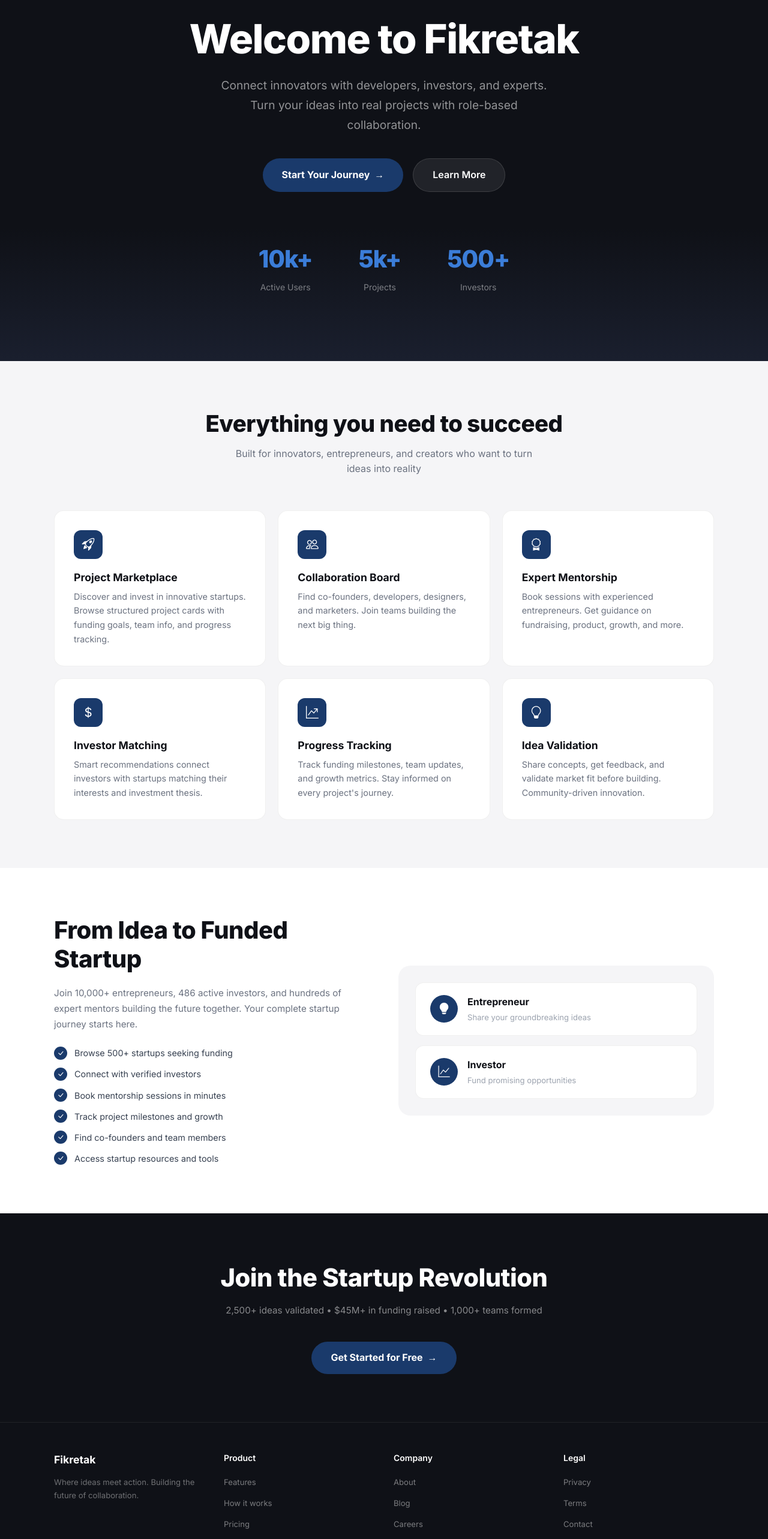
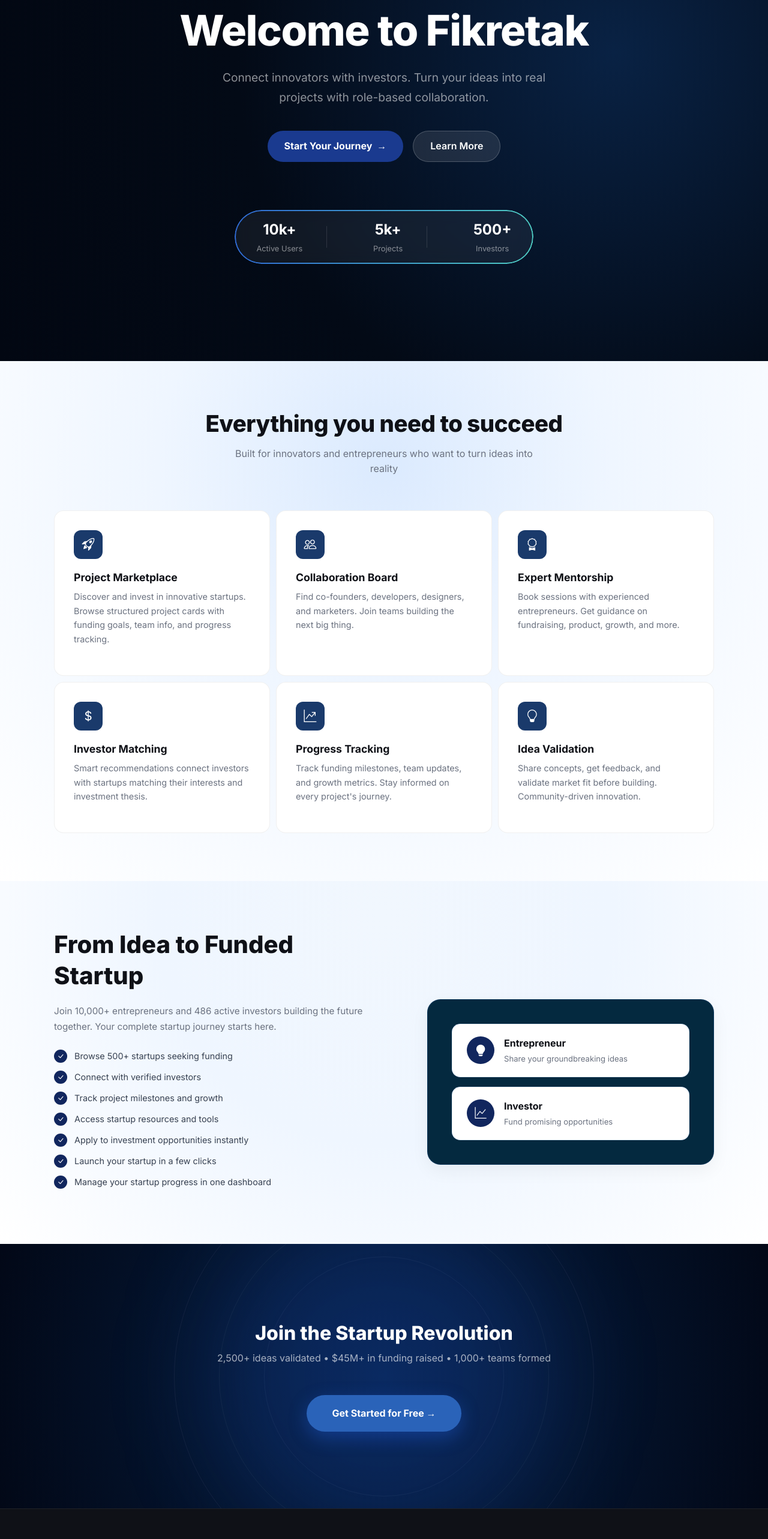
Before and after one commit to usef131/DemoFikratek, a React (Vite) app: page / in a window 1280 px wide. Shown: the part 200-2766 px from the top of the page at 60% size. Built offline with nearby package versions, Linux system fonts and the light colour scheme.

Commit message:
Update homepage hero section design

```diff
--- /dev/null
+++ b/src/Pages/Home/Home.css
@@ -0,0 +1,65 @@
+.btn-primary {
+  background: #1a3a6b;
+  color: white;
+  padding: 12px 28px;
+  border-radius: 999px;
+  text-decoration: none;
+  font-weight: 700;
+  transition: all 0.3s ease;
+  display: inline-block;
+}
+
+.btn-primary:hover {
+  background: #2f6bd6;
+  transform: translateY(-2px);
+  box-shadow: 0 8px 20px rgba(47, 107, 214, 0.4);
+}
+
+.btn-secondary {
+  background: rgba(255,255,255,0.1);
+  color: white;
+  padding: 12px 28px;
+  border-radius: 999px;
+  text-decoration: none;
+  font-weight: 600;
+  border: 1px solid rgba(255,255,255,0.2);
+  transition: all 0.3s ease;
+  display: inline-block;
+}
+
+.btn-secondary:hover {
+  background: white;
+  color: #0f1117;
+  transform: translateY(-2px);
+}
+
+.feature-card {
+  -webkit-tap-highlight-color: transparent;
+}
+
+.feature-card > div {
+  transition: transform 0.25s ease, box-shadow 0.25s ease;
+  will-change: transform;
+  cursor: pointer;
+}
+
+
+.feature-card:hover > div {
+  transform: translateY(-10px) scale(1.03);
+  box-shadow: 0 20px 40px rgba(0, 0, 0, 0.12);
+}
+
+
+.feature-card:active > div {
+  transform: translateY(-4px) scale(0.98);
+}
+.cta-btn {
+  background: linear-gradient(135deg, #2563eb, #1e40af);
+  transition: all 0.3s ease;
+}
+
+.cta-btn:hover {
+  background: linear-gradient(135deg, #1e40af, #172554);
+  transform: translateY(-3px);
+  box-shadow: 0 10px 25px rgba(37, 99, 235, 0.35);
+}
--- a/src/Pages/Home/Home.jsx
+++ b/src/Pages/Home/Home.jsx
@@ -1,5 +1,6 @@
 import { Link } from 'react-router-dom'
 import { Container, Row, Col, Button } from 'react-bootstrap'
+import './Home.css'
 
 const FEATURES = [
   {
@@ -36,22 +37,23 @@
 
 const ROLES = [
   { icon: 'bi-lightbulb-fill', title: 'Entrepreneur', sub: 'Share your groundbreaking ideas' },
-  { icon: 'bi-graph-up',       title: 'Investor',  sub: 'Fund promising opportunities' },
+  { icon: 'bi-graph-up', title: 'Investor', sub: 'Fund promising opportunities' },
 ]
 
 const CHECKLIST = [
   'Browse 500+ startups seeking funding',
   'Connect with verified investors',
-  'Book mentorship sessions in minutes',
   'Track project milestones and growth',
-  'Find co-founders and team members',
   'Access startup resources and tools',
+  'Apply to investment opportunities instantly',
+  'Launch your startup in a few clicks',
+  'Manage your startup progress in one dashboard',
 ]
 
 const FOOTER_LINKS = {
   Product: ['Features', 'How it works', 'Pricing'],
   Company: ['About', 'Blog', 'Careers'],
-  Legal:   ['Privacy', 'Terms', 'Contact'],
+  Legal: ['Privacy', 'Terms', 'Contact'],
 }
 
 export default function Home() {
@@ -60,7 +62,7 @@
 
       {/* ── HERO ── */}
       <section style={{
-        background: 'linear-gradient(180deg, #0f1117 70%, #1a1f2e 100%)',
+        background: 'radial-gradient(circle at 80% 30%, #092244 0%, #030a16 55%, #020712 100%)',
         minHeight: '92vh',
         display: 'flex',
         flexDirection: 'column',
@@ -69,22 +71,10 @@
         textAlign: 'center',
         padding: '4rem 1.5rem 5rem',
       }}>
-        {/* Pill badge */}
-        <div style={{
-          border: '1px solid rgba(255,255,255,0.18)',
-          borderRadius: 999,
-          padding: '6px 18px',
-          color: 'rgba(255,255,255,0.6)',
-          fontSize: '0.82rem',
-          marginBottom: '2rem',
-          letterSpacing: '0.3px',
-        }}>
-          Where Ideas Meet Action
-        </div>
 
         <h1 style={{
           color: '#fff',
-          fontSize: 'clamp(2.5rem, 7vw, 4.2rem)',
+          fontSize: 'clamp(2.8rem, 5.5vw, 4.4rem)',
           fontWeight: 800,
           lineHeight: 1.1,
           letterSpacing: '-1.5px',
@@ -101,104 +91,165 @@
           lineHeight: 1.7,
           marginBottom: '2.5rem',
         }}>
-          Connect innovators with developers, investors, and experts. Turn
+          Connect innovators with investors. Turn
           your ideas into real projects with role-based collaboration.
         </p>
 
-        <div style={{ display: 'flex', gap: '1rem', flexWrap: 'wrap', justifyContent: 'center' }}>
-          <Link to="/login" style={{
-            background: '#1a3a6b',
-            color: '#fff',
-            textDecoration: 'none',
-            padding: '14px 32px',
-            borderRadius: 999,
-            fontWeight: 700,
-            fontSize: '1rem',
+        <div style={{ display: 'flex', gap: '1rem', flexWrap: 'wrap' }}>
+
+          <Link
+            to="/login"
+            className="btn-primary"
+            style={{
               display: 'inline-flex',
               alignItems: 'center',
               gap: 8,
-          }}>
+            }}
+          >
             Start Your Journey <span>→</span>
           </Link>
-          <a href="#about" style={{
-            background: 'rgba(255,255,255,0.08)',
-            color: '#fff',
-            textDecoration: 'none',
-            padding: '14px 32px',
-            borderRadius: 999,
-            fontWeight: 600,
-            fontSize: '1rem',
-            border: '1px solid rgba(255,255,255,0.12)',
-          }}>
+
+          <a
+            href="#about"
+            className="btn-secondary"
+          >
             Learn More
           </a>
+
         </div>
 
+
         {/* Stats */}
-        <div style={{
+        <div
+          style={{
+            position: 'relative',
             display: 'flex',
             gap: 'clamp(2rem, 6vw, 5rem)',
             marginTop: '5rem',
             flexWrap: 'wrap',
             justifyContent: 'center',
-        }}>
+            padding: '14px 36px',
+            borderRadius: 999,
+            background: 'rgba(255,255,255,0.06)',
+            backdropFilter: 'blur(12px)',
+            WebkitBackdropFilter: 'blur(12px)',
+            overflow: 'hidden',
+          }}
+        >
+
+          <div
+            style={{
+              position: 'absolute',
+              inset: 0,
+              borderRadius: 999,
+              padding: 2,
+              background: 'linear-gradient(90deg, #2f6bd6, #4ecdc4, #2f6bd6)',
+              backgroundSize: '200% 200%',
+              animation: 'borderGlow 4s linear infinite',
+              WebkitMask: 'linear-gradient(#fff 0 0) content-box, linear-gradient(#fff 0 0)',
+              WebkitMaskComposite: 'xor',
+              maskComposite: 'exclude',
+              pointerEvents: 'none',
+            }}
+          />
+
           {[
             { val: '10k+', label: 'Active Users' },
-            { val: '5k+',  label: 'Projects' },
+            { val: '5k+', label: 'Projects' },
             { val: '500+', label: 'Investors' },
-          ].map(s => (
-            <div key={s.label} style={{ textAlign: 'center' }}>
-              <div style={{ color: '#3b7dd8', fontSize: 'clamp(1.8rem, 4vw, 2.5rem)', fontWeight: 800, letterSpacing: '-1px' }}>
+          ].map((s, i, arr) => (
+            <div key={s.label} style={{ display: 'flex', alignItems: 'center', gap: '2.5rem' }}>
+              <div style={{ textAlign: 'center' }}>
+                <span style={{
+                  color: '#fff',
+                  fontSize: 'clamp(1.2rem, 3vw, 1.5rem)',
+                  fontWeight: 700
+                }}>
                   {s.val}
-              </div>
-              <div style={{ color: 'rgba(255,255,255,0.45)', fontSize: '0.875rem', marginTop: 4 }}>
+                </span>
+                <div style={{
+                  color: 'rgba(255,255,255,0.5)',
+                  fontSize: '0.8rem',
+                  marginTop: 3
+                }}>
                   {s.label}
                 </div>
+              </div>
+
+              {i < arr.length - 1 && (
+                <div style={{
+                  width: 1,
+                  height: 36,
+                  background: 'rgba(255,255,255,0.12)',
+                  flexShrink: 0,
+                }} />
+              )}
             </div>
           ))}
         </div>
       </section>
 
+
+
       {/* ── FEATURES GRID ── */}
-      <section id="features" style={{ background: '#f5f5f7', padding: '5rem 1.5rem' }}>
+
+      <section
+        id="features"
+        style={{
+          background: 'radial-gradient(circle at 50% 20%, #dbeafe 0%, #eff6ff 40%, #ffffff 100%)',
+          padding: '5rem 1.5rem',
+        }}
+      >
         <div style={{ maxWidth: 1100, margin: '0 auto' }}>
           <div style={{ textAlign: 'center', marginBottom: '3.5rem' }}>
             <h2 style={{ fontSize: 'clamp(1.8rem, 4vw, 2.4rem)', fontWeight: 800, letterSpacing: '-0.5px', color: '#0f1117', marginBottom: '0.75rem' }}>
               Everything you need to succeed
             </h2>
             <p style={{ color: '#6b7280', fontSize: '1rem', maxWidth: 500, margin: '0 auto' }}>
-              Built for innovators, entrepreneurs, and creators who want to turn ideas into reality
+              Built for innovators and entrepreneurs who want to turn ideas into reality
             </p>
           </div>
 
-          <div style={{
+          <div
+            style={{
               display: 'grid',
-            gridTemplateColumns: 'repeat(auto-fit, minmax(300px, 1fr))',
-            gap: '1.25rem',
+              gridTemplateColumns: 'repeat(3, 1fr)',
+              gap: '0.66rem',
+              width: '100%',
             }}>
-            {FEATURES.map(f => (
-              <div key={f.title} style={{
+            {FEATURES.map((f) => (
+              <div key={f.title} className='feature-card'>
+                <div
+                  style={{
                     background: '#fff',
                     borderRadius: 16,
                     padding: '2rem',
                     border: '1px solid rgba(0,0,0,0.06)',
-                transition: 'transform 0.2s, box-shadow 0.2s',
+                    height: '100%',
                   }}>
-                <div style={{
-                  width: 48, height: 48,
+                  <div
+                    style={{
+                      width: 48,
+                      height: 48,
                       background: '#1a3a6b',
                       borderRadius: 12,
-                  display: 'flex', alignItems: 'center', justifyContent: 'center',
+                      display: 'flex',
+                      alignItems: 'center',
+                      justifyContent: 'center',
                       marginBottom: '1.25rem',
                     }}>
+
                     <i className={`bi ${f.icon}`} style={{ color: '#fff', fontSize: '1.3rem' }} />
                   </div>
-                <h3 style={{ fontSize: '1.1rem', fontWeight: 700, color: '#0f1117', marginBottom: '0.5rem' }}>
+
+                  <h3 style={{ fontSize: '1.1rem', fontWeight: 700, color: '#0f1117' }}>
                     {f.title}
                   </h3>
-                <p style={{ color: '#6b7280', fontSize: '0.9rem', lineHeight: 1.65, margin: 0 }}>
+
+                  <p style={{ color: '#6b7280', fontSize: '0.9rem', lineHeight: 1.65 }}>
                     {f.desc}
                   </p>
+                </div>
               </div>
             ))}
           </div>
@@ -206,26 +257,64 @@
       </section>
 
       {/* ── FROM IDEA TO FUNDED STARTUP ── */}
-      <section id="about" style={{ background: '#fff', padding: '5rem 1.5rem' }}>
-        <div style={{ maxWidth: 1100, margin: '0 auto', display: 'grid', gridTemplateColumns: 'repeat(auto-fit, minmax(300px, 1fr))', gap: '3rem', alignItems: 'center' }}>
+      <section
+        id="about"
+        style={{
+          background: 'radial-gradient(circle at 50% 10%, #f1f7fe 0%, #eff6ff 45%, #ffffff 100%)',
+          padding: '5rem 1.5rem',
+        }}>
+        <div
+          style={{
+            maxWidth: 1100,
+            margin: '0 auto',
+            display: 'grid',
+            gridTemplateColumns: 'repeat(auto-fit, minmax(min(100%, 320px), 1fr))',
+            gap: '3rem',
+            alignItems: 'center',
+          }}>
 
-          {/* Left copy */}
+          {/* LEFT */}
           <div>
-            <h2 style={{ fontSize: 'clamp(1.8rem, 4vw, 2.5rem)', fontWeight: 800, letterSpacing: '-0.5px', color: '#0f1117', lineHeight: 1.2, marginBottom: '1.25rem' }}>
+            <h2 style={{
+              fontSize: 'clamp(1.8rem, 4vw, 2.5rem)',
+              fontWeight: 800,
+              color: '#0f1117',
+              marginBottom: '1.25rem',
+            }}>
               From Idea to Funded Startup
             </h2>
-            <p style={{ color: '#6b7280', lineHeight: 1.7, marginBottom: '1.5rem', fontSize: '0.95rem' }}>
-              Join 10,000+ entrepreneurs, 486 active investors, and hundreds of expert mentors
+
+            <p style={{
+              color: '#6b7280',
+              lineHeight: 1.7,
+              marginBottom: '1.5rem',
+              fontSize: '0.95rem',
+            }}>
+              Join 10,000+ entrepreneurs and 486 active investors
               building the future together. Your complete startup journey starts here.
             </p>
-            <ul style={{ listStyle: 'none', padding: 0, margin: 0, display: 'flex', flexDirection: 'column', gap: '0.75rem' }}>
+
+            <ul style={{ listStyle: 'none', padding: 0, margin: 0 }}>
               {CHECKLIST.map(item => (
-                <li key={item} style={{ display: 'flex', alignItems: 'center', gap: '0.75rem', fontSize: '0.9rem', color: '#374151' }}>
+                <li key={item} style={{
+                  display: 'flex',
+                  alignItems: 'center',
+                  gap: '0.75rem',
+                  fontSize: '0.9rem',
+                  color: '#374151',
+                  marginBottom: '0.75rem',
+                }}>
                   <span style={{
-                    width: 22, height: 22, borderRadius: '50%',
-                    background: '#1a3a6b',
-                    color: '#fff', display: 'flex', alignItems: 'center', justifyContent: 'center',
-                    fontSize: '0.75rem', flexShrink: 0,
+                    width: 22,
+                    height: 22,
+                    borderRadius: '50%',
+                    background: '#11265e',
+                    color: '#fff',
+                    display: 'flex',
+                    alignItems: 'center',
+                    justifyContent: 'center',
+                    fontSize: '0.75rem',
+                    flexShrink: 0, // FIX 2: Prevents checklist dots from squishing
                   }}>
                     <i className="bi bi-check-lg" />
                   </span>
@@ -235,69 +324,184 @@
             </ul>
           </div>
 
-          {/* Right role cards */}
-          <div style={{
-            background: '#f5f5f7',
-            borderRadius: 20,
-            padding: '1.75rem',
+          {/* RIGHT */}
+          <div
+            style={{
+              background: '#04293f', // FIX 3: Corrected invalid broken gradient syntax to flat hex
+              borderRadius: 22,
+              padding: '2.5rem',
               display: 'flex',
               flexDirection: 'column',
               gap: '1rem',
-          }}>
+              // FIX 4: Changed hardcoded margins to fluid percentages so it wraps cleanly without overflowing
+              marginTop: 'clamp(0rem, 5vw, 6rem)',
+              marginLeft: 'clamp(0rem, 4vw, 3rem)',
+              boxShadow: '0 10px 30px rgba(0,0,0,0.05)',
+              border: '1px solid rgba(59,130,246,0.15)',
+            }}
+          >
             {ROLES.map(r => (
-              <div key={r.title} style={{
-                background: '#fff',
+              <div
+                key={r.title}
+                style={{
+                  background: '#ffffff',
                   borderRadius: 14,
                   padding: '1.2rem 1.5rem',
                   display: 'flex',
                   alignItems: 'center',
                   gap: '1rem',
-                border: '1px solid rgba(0,0,0,0.06)',
-              }}>
-                <div style={{
-                  width: 46, height: 46, borderRadius: '50%',
-                  background: '#1a3a6b',
-                  display: 'flex', alignItems: 'center', justifyContent: 'center',
-                  flexShrink: 0,
-                }}>
+                  border: '1px solid rgba(59,130,246,0.15)',
+                  transition: 'transform 0.2s ease, box-shadow 0.2s ease',
+                  cursor: 'pointer',
+                }}
+                onMouseEnter={(e) => {
+                  e.currentTarget.style.transform = 'translateY(-5px)';
+                  e.currentTarget.style.boxShadow = '0 10px 20px rgba(0,0,0,0.08)';
+                }}
+                onMouseLeave={(e) => {
+                  e.currentTarget.style.transform = 'translateY(0)';
+                  e.currentTarget.style.boxShadow = 'none';
+                }}
+              >
+                <div
+                  style={{
+                    width: 46,
+                    height: 46,
+                    borderRadius: '50%',
+                    background: '#11265e',
+                    display: 'flex',
+                    alignItems: 'center',
+                    justifyContent: 'center',
+                    flexShrink: 0, // FIX 5: Forces the icon container to remain a perfect circle
+                  }}
+                >
                   <i className={`bi ${r.icon}`} style={{ color: '#fff', fontSize: '1.2rem' }} />
                 </div>
+
                 <div>
-                  <div style={{ fontWeight: 700, fontSize: '1rem', color: '#0f1117' }}>{r.title}</div>
-                  <div style={{ fontSize: '0.82rem', color: '#9ca3af', marginTop: 2 }}>{r.sub}</div>
+                  <div style={{ fontWeight: 700, fontSize: '1rem', color: '#0f1117' }}>
+                    {r.title}
+                  </div>
+                  <div style={{ fontSize: '0.82rem', color: '#6b7280', marginTop: 2 }}>
+                    {r.sub}
+                  </div>
                 </div>
               </div>
             ))}
           </div>
+
         </div>
       </section>
 
       {/* ── CTA BANNER ── */}
-      <section style={{
-        background: '#0f1117',
-        padding: '5rem 1.5rem',
+      <section
+        style={{
+          background: 'radial-gradient(circle at center, #06204a 0%, #041530 45%, #020817 100%)',
+          position: 'relative',
+          overflow: 'hidden',
+          padding: '8rem 1.5rem',
           textAlign: 'center',
         }}>
-        <h2 style={{ color: '#fff', fontSize: 'clamp(1.8rem, 4vw, 2.6rem)', fontWeight: 800, letterSpacing: '-0.5px', marginBottom: '1rem' }}>
+
+        {/* Circular rings */}
+        <div
+          style={{
+            position: 'absolute',
+            width: '700px',
+            height: '700px',
+            border: '1px solid rgba(255,255,255,0.06)',
+            borderRadius: '50%',
+            left: '50%',
+            top: '50%',
+            transform: 'translate(-50%, -50%)',
+          }} />
+
+        <div
+          style={{
+            position: 'absolute',
+            width: '550px',
+            height: '550px',
+            border: '1px solid rgba(255,255,255,0.05)',
+            borderRadius: '50%',
+            left: '50%',
+            top: '50%',
+            transform: 'translate(-50%, -50%)',
+          }} />
+
+        <div
+          style={{
+            position: 'absolute',
+            width: '400px',
+            height: '400px',
+            border: '1px solid rgba(255,255,255,0.05)',
+            borderRadius: '50%',
+            left: '50%',
+            top: '50%',
+            transform: 'translate(-50%, -50%)',
+          }} />
+
+        {/* Blue glow */}
+        <div
+          style={{
+            position: 'absolute',
+            width: '600px',
+            height: '600px',
+            background: 'rgba(37,99,235,0.15)',
+            filter: 'blur(80px)',
+            borderRadius: '50%',
+            left: '50%',
+            top: '50%',
+            transform: 'translate(-50%, -50%)',
+          }} />
+
+        <div style={{ position: 'relative', zIndex: 2 }}>
+          <h2 style={{
+            color: '#fff',
+            fontSize: 'clamp(1.4rem, 3vw, 2rem)',
+            fontWeight: 800,
+          }}>
             Join the Startup Revolution
           </h2>
-        <p style={{ color: 'rgba(255,255,255,0.5)', fontSize: '0.95rem', marginBottom: '2.5rem' }}>
+
+          <p
+            style={{
+              color: 'rgba(255,255,255,0.65)',
+              fontSize: '1rem',
+              marginBottom: '3rem',
+            }}>
+
             2,500+ ideas validated • $45M+ in funding raised • 1,000+ teams formed
           </p>
-        <Link to="/register" style={{
-          background: '#1a3a6b',
+
+          <Link
+            to="/register" className='cta-btn'
+            style={{
+              background: '#2a63b9',
               color: '#fff',
               textDecoration: 'none',
-          padding: '14px 32px',
-          borderRadius: 999,
+              padding: '18px 42px',
+              borderRadius: '999px',
               fontWeight: 700,
               fontSize: '1rem',
               display: 'inline-flex',
               alignItems: 'center',
-          gap: 8,
+              gap: '10px',
+              boxShadow: '0 10px 30px rgba(37,99,235,.35)',
             }}>
-          Get Started for Free <span>→</span>
+            Get Started for Free →
           </Link>
+        </div>
+
+        {/* Decorative sparkle */}
+        <div
+          style={{
+            position: 'absolute',
+            right: '28%',
+            bottom: '30%',
+            fontSize: '3rem',
+            color: 'rgba(255,255,255,.45)',
+          }}>
+        </div>
       </section>
 
       {/* ── FOOTER ── */}
```
Also changed, not shown: src/Pages/HomePageTwo/HomePageTwo.jsx (+91 -24 lines), 2 other files (tests, documents, lock files or other folders). Lines whose indentation alone changed are shown as unchanged.
